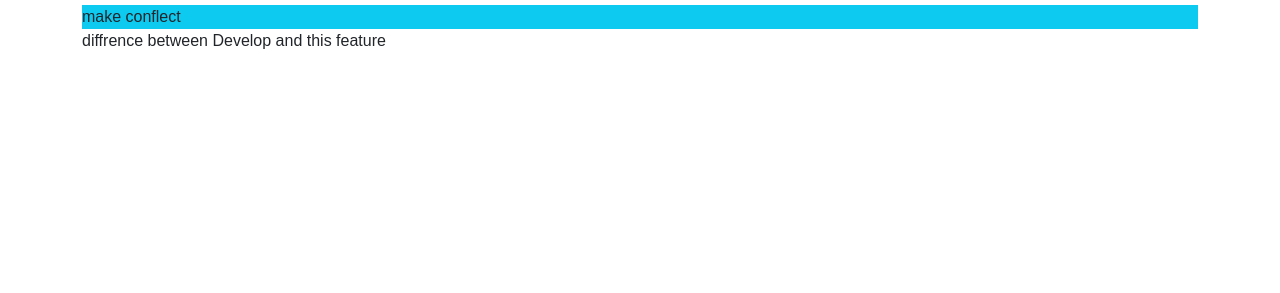
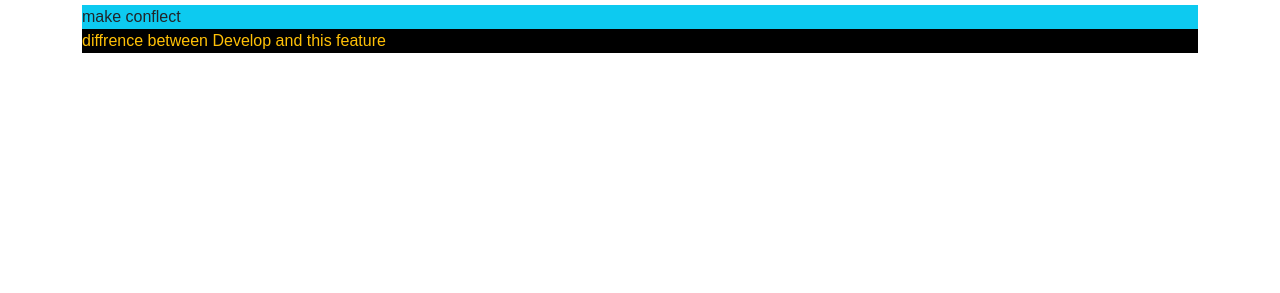
Before and after one commit to spiderghaly/test, a plain HTML site: page index.html in a window 1280 px wide. Shown: the part 507-800 px from the top of the page. Drawn offline with Linux system fonts and the light colour scheme.

Commit message:
Difference

```diff
--- a/index.html
+++ b/index.html
@@ -23,7 +23,7 @@
     <div class="bg-info">
         make conflect
     </div>
-    <p>diffrence between Develop and this feature</p>
+    <p class="bg-black text-warning">diffrence between Develop and this feature</p>
     </div>
 
 
```
